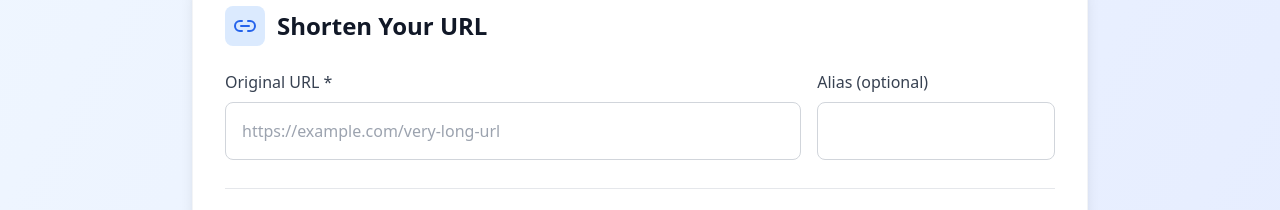
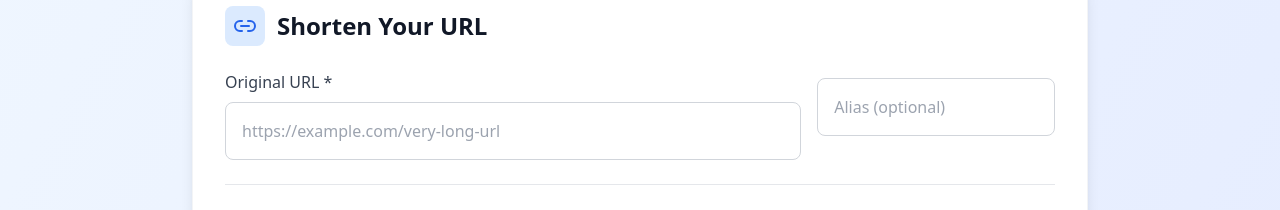
Before and after one commit to shrtnly/Shrtnly, a React (Vite) app: page / in a window 1280 px wide. Shown: the part 200-410 px from the top of the page. Built offline with nearby package versions, Linux system fonts and the light colour scheme; no server answers.

Commit message:
Updated LinkForm.tsx

```diff
--- a/src/components/LinkForm.tsx
+++ b/src/components/LinkForm.tsx
@@ -282,7 +282,7 @@ const LinkForm: React.FC<LinkFormProps> = ({ onLinkCreated }) => {
           {/* Custom Short Code */}
           <div className="md:col-span-3">
             <label htmlFor="short_code" className="block text-sm sm:text-base font-medium text-gray-700 mb-2">
-              Alias (optional)
+
             </label>
             <input
               type="text"
@@ -290,7 +290,7 @@ const LinkForm: React.FC<LinkFormProps> = ({ onLinkCreated }) => {
               name="short_code"
               value={formData.short_code}
               onChange={handleChange}
-              placeholder=""
+              placeholder="Alias (optional)"
               className="w-full px-4 py-3 sm:py-4 text-sm sm:text-base border border-gray-300 rounded-lg focus:ring-2 focus:ring-blue-500 focus:border-blue-500 transition-colors"
               pattern="[a-zA-Z0-9_-]+"
               maxLength={5}
```
